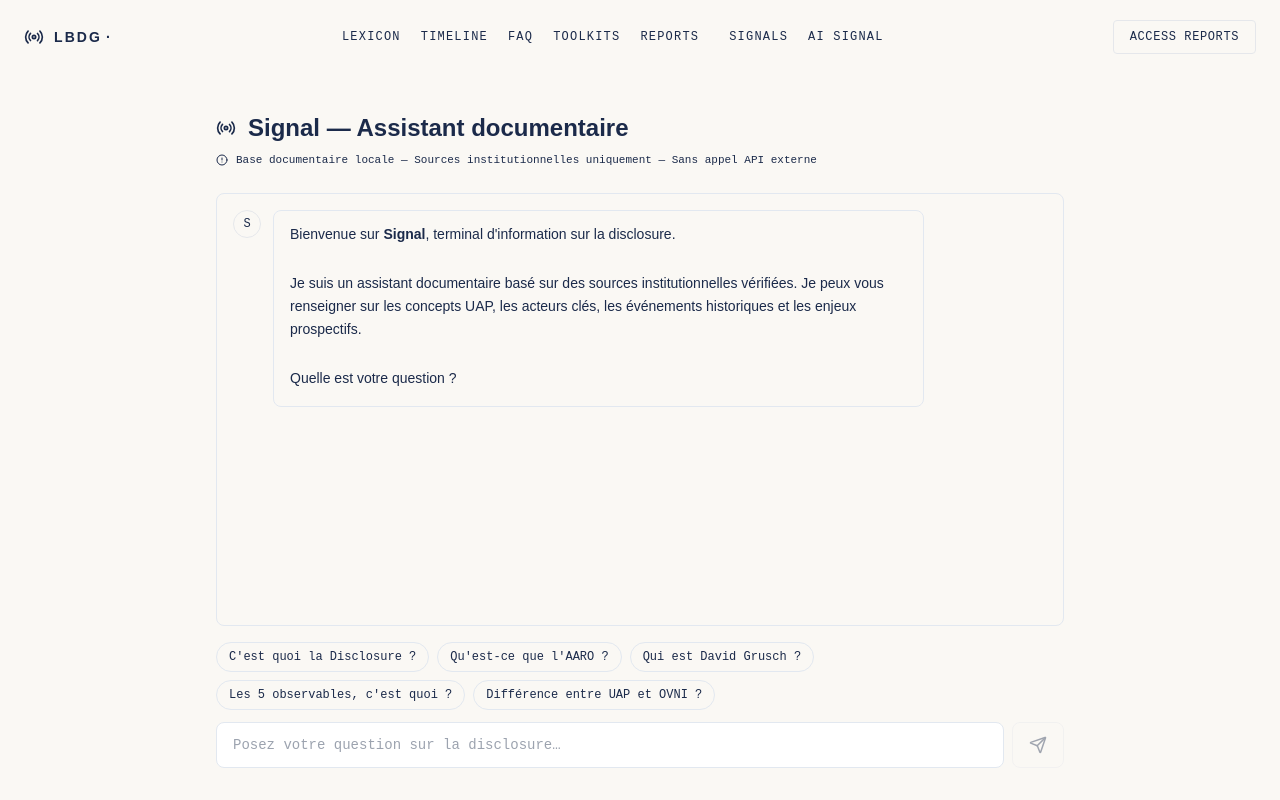
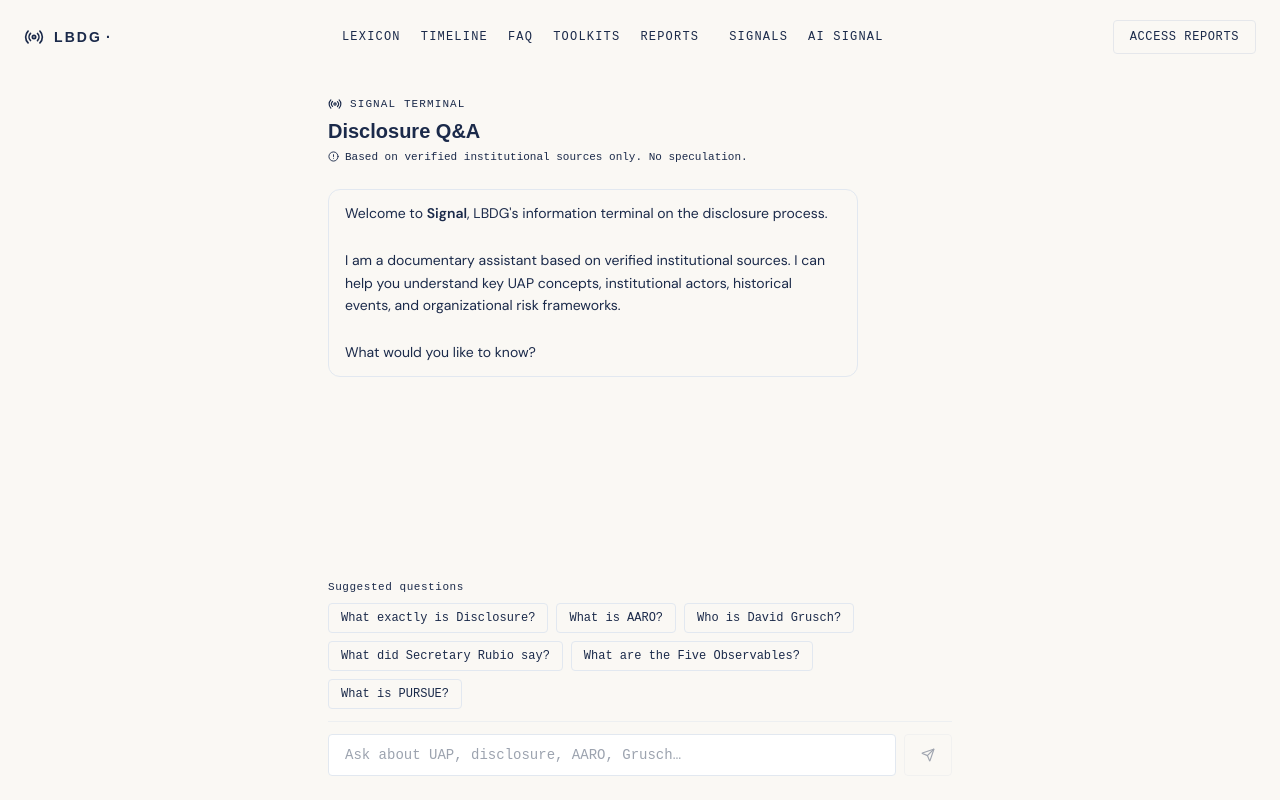
Before and after one commit to lbdgGit/DisclosureHub, a Next.js app in the folder disclosure-hub-starter/: page /chatbot in a window 1280 px wide. Shown: the top 800 px of the page. Built offline with nearby package versions, Linux system fonts and the light colour scheme; a web font is replaced by a local one.

Commit message:
Update page.tsx

```diff
--- a/disclosure-hub-starter/app/chatbot/page.tsx
+++ b/disclosure-hub-starter/app/chatbot/page.tsx
@@ -9,48 +9,52 @@ const INITIAL_MESSAGES: ChatMessage[] = [
   {
     role: 'assistant',
     content:
-      "Bienvenue sur **Signal**, terminal d'information sur la disclosure.\n\nJe suis un assistant documentaire basé sur des sources institutionnelles vérifiées. Je peux vous renseigner sur les concepts UAP, les acteurs clés, les événements historiques et les enjeux prospectifs.\n\nQuelle est votre question ?",
+      "Welcome to **Signal**, LBDG's information terminal on the disclosure process.\n\nI am a documentary assistant based on verified institutional sources. I can help you understand key UAP concepts, institutional actors, historical events, and organizational risk frameworks.\n\nWhat would you like to know?",
     timestamp: Date.now(),
   },
 ];
 
 const QUICK_QUESTIONS = [
-  "C'est quoi la Disclosure ?",
-  "Qu'est-ce que l'AARO ?",
-  "Qui est David Grusch ?",
-  "Les 5 observables, c'est quoi ?",
-  "Différence entre UAP et OVNI ?",
+  'What exactly is Disclosure?',
+  'What is AARO?',
+  'Who is David Grusch?',
+  'What did Secretary Rubio say?',
+  'What are the Five Observables?',
+  'What is PURSUE?',
 ];
 
-// Formater le markdown simple
 function formatContent(text: string) {
   const parts = text.split('\n');
   return parts.map((line, i) => {
     if (line === '') return <br key={i} />;
     if (line.startsWith('- ')) {
+      const content = line.slice(2).replace(/\*\*(.*?)\*\*/g, '<strong>$1</strong>').replace(/\*(.*?)\*/g, '<em>$1</em>');
       return (
-        <li key={i} className="flex items-start gap-2 my-0.5">
-          <span className="text-signal mt-1.5 text-xs">•</span>
-          <span dangerouslySetInnerHTML={{ __html: boldify(line.slice(2)) }} />
+        <li key={i} className="flex items-start gap-2 text-sm leading-relaxed">
+          <span className="text-signal mt-1.5 shrink-0">•</span>
+          <span dangerouslySetInnerHTML={{ __html: content }} />
         </li>
       );
     }
+    if (line.startsWith('•')) {
+      const content = line.slice(1).trim().replace(/\*\*(.*?)\*\*/g, '<strong>$1</strong>').replace(/\*(.*?)\*/g, '<em>$1</em>');
       return (
-      <span key={i} className="block mb-1" dangerouslySetInnerHTML={{ __html: boldify(line) }} />
+        <li key={i} className="flex items-start gap-2 text-sm leading-relaxed">
+          <span className="text-signal mt-1.5 shrink-0">•</span>
+          <span dangerouslySetInnerHTML={{ __html: content }} />
+        </li>
       );
+    }
+    const formatted = line.replace(/\*\*(.*?)\*\*/g, '<strong class="text-bright">$1</strong>').replace(/\*(.*?)\*/g, '<em class="text-body/90">$1</em>');
+    return <p key={i} className="text-sm leading-relaxed" dangerouslySetInnerHTML={{ __html: formatted }} />;
   });
-}
-
-function boldify(text: string): string {
-  return text.replace(/\*\*(.*?)\*\*/g, '<strong class="text-bright font-semibold">$1</strong>');
 }
 
 export default function ChatbotPage() {
   const [messages, setMessages] = useState<ChatMessage[]>(INITIAL_MESSAGES);
   const [input, setInput]       = useState('');
   const [loading, setLoading]   = useState(false);
-  const bottomRef               = useRef<HTMLDivElement>(null);
-  const inputRef                = useRef<HTMLInputElement>(null);
+  const bottomRef = useRef<HTMLDivElement>(null);
 
   useEffect(() => {
     bottomRef.current?.scrollIntoView({ behavior: 'smooth' });
@@ -59,30 +63,17 @@ export default function ChatbotPage() {
   const sendMessage = (text: string) => {
     if (!text.trim() || loading) return;
 
-    const userMsg: ChatMessage = {
-      role: 'user',
-      content: text.trim(),
-      timestamp: Date.now(),
-    };
-
+    const userMsg: ChatMessage = { role: 'user', content: text.trim(), timestamp: Date.now() };
     setMessages((prev) => [...prev, userMsg]);
     setInput('');
     setLoading(true);
 
-    // Simulation délai réseau
     setTimeout(() => {
-      const node     = findResponse(text);
-      const response = node.response;
-
-      const assistantMsg: ChatMessage = {
-        role: 'assistant',
-        content: response,
-        timestamp: Date.now(),
-      };
-
-      setMessages((prev) => [...prev, assistantMsg]);
+      const node = findResponse(text);
+      const botMsg: ChatMessage = { role: 'assistant', content: node.response, timestamp: Date.now() };
+      setMessages((prev) => [...prev, botMsg]);
       setLoading(false);
-    }, 600 + Math.random() * 500);
+    }, 600);
   };
 
   const handleSubmit = (e: React.FormEvent) => {
@@ -91,129 +82,99 @@ export default function ChatbotPage() {
   };
 
   return (
-    <div className="max-w-4xl mx-auto px-4 sm:px-6 pt-28 pb-8 flex flex-col h-[100dvh]">
+    <div className="max-w-2xl mx-auto px-4 sm:px-6 pt-24 pb-6 flex flex-col" style={{ height: '100dvh' }}>
       {/* Header */}
-      <div className="mb-6 shrink-0">
-        <div className="flex items-center gap-3 mb-2">
-          <div className="relative">
-            <Radio size={20} className="text-cold" />
-            <span className="absolute -top-0.5 -right-0.5 w-1.5 h-1.5 rounded-full bg-cold animate-pulse" />
+      <div className="mb-4 shrink-0">
+        <div className="flex items-center gap-2 mb-1">
+          <Radio size={14} className="text-signal" />
+          <span className="text-2xs font-mono text-signal tracking-widest uppercase" style={{ fontFamily: 'JetBrains Mono, monospace' }}>
+            Signal Terminal
+          </span>
+          <span className="w-1.5 h-1.5 rounded-full bg-signal animate-pulse ml-1" />
         </div>
-          <h1
-            className="font-display text-2xl font-700 text-bright"
-            style={{ fontFamily: 'Syne, sans-serif', fontWeight: 700 }}
-          >
-            Signal — Assistant documentaire
+        <h1 className="font-display text-xl font-700 text-bright" style={{ fontFamily: 'Syne, sans-serif', fontWeight: 700 }}>
+          Disclosure Q&A
         </h1>
-        </div>
-        <div className="flex items-center gap-2">
-          <AlertCircle size={12} className="text-muted" />
-          <p
-            className="text-2xs font-mono text-muted"
-            style={{ fontFamily: 'JetBrains Mono, monospace' }}
-          >
-            Base documentaire locale — Sources institutionnelles uniquement — Sans appel API externe
+        <div className="flex items-center gap-1.5 mt-1">
+          <AlertCircle size={11} className="text-muted" />
+          <p className="text-2xs font-mono text-muted" style={{ fontFamily: 'JetBrains Mono, monospace' }}>
+            Based on verified institutional sources only. No speculation.
           </p>
         </div>
       </div>
 
-      {/* Zone de messages */}
-      <div className="flex-1 overflow-y-auto rounded-lg border border-border bg-surface/30 p-4 space-y-4 mb-4">
-        {messages.map((msg, idx) => (
+      {/* Messages */}
+      <div className="flex-1 overflow-y-auto space-y-4 py-2 min-h-0">
+        {messages.map((msg, i) => (
+          <div key={i} className={cn('flex', msg.role === 'user' ? 'justify-end' : 'justify-start')}>
             <div
-            key={idx}
               className={cn(
-              'flex gap-3 animate-fade-in',
-              msg.role === 'user' ? 'flex-row-reverse' : 'flex-row',
+                'max-w-[85%] px-4 py-3 rounded-xl text-sm space-y-1',
+                msg.role === 'user'
+                  ? 'bg-signal/15 text-bright border border-signal/20'
+                  : 'bg-surface border border-border text-body',
               )}
             >
-            {/* Avatar */}
-            <div
-              className={cn(
-                'shrink-0 w-7 h-7 rounded-full flex items-center justify-center text-xs font-mono font-600',
-                msg.role === 'user'
-                  ? 'bg-signal/20 text-signal border border-signal/30'
-                  : 'bg-cold/20 text-cold border border-cold/30',
+              {msg.role === 'assistant' ? (
+                <div className="space-y-1">{formatContent(msg.content)}</div>
+              ) : (
+                <p>{msg.content}</p>
               )}
-              style={{ fontFamily: 'JetBrains Mono, monospace' }}
-            >
-              {msg.role === 'user' ? 'U' : 'S'}
-            </div>
-
-            {/* Bulle */}
-            <div
-              className={cn(
-                'max-w-[80%] px-4 py-3 rounded-lg text-sm leading-relaxed',
-                msg.role === 'user'
-                  ? 'bg-signal/10 border border-signal/20 text-bright'
-                  : 'bg-panel border border-border text-body/90',
-              )}
-              style={{ fontFamily: 'Syne, sans-serif' }}
-            >
-              {formatContent(msg.content)}
             </div>
           </div>
         ))}
 
-        {/* Indicateur de chargement */}
         {loading && (
-          <div className="flex gap-3">
-            <div className="shrink-0 w-7 h-7 rounded-full flex items-center justify-center bg-cold/20 text-cold border border-cold/30 text-xs font-mono">
-              S
-            </div>
-            <div className="px-4 py-3 rounded-lg bg-panel border border-border">
-              <div className="flex gap-1 items-center">
+          <div className="flex justify-start">
+            <div className="bg-surface border border-border px-4 py-3 rounded-xl">
+              <div className="flex gap-1">
                 {[0, 1, 2].map((i) => (
-                  <span
-                    key={i}
-                    className="w-1.5 h-1.5 rounded-full bg-cold/60 animate-pulse"
-                    style={{ animationDelay: `${i * 0.2}s` }}
-                  />
+                  <div key={i} className="w-1.5 h-1.5 rounded-full bg-muted/60 animate-pulse" style={{ animationDelay: `${i * 150}ms` }} />
                 ))}
               </div>
             </div>
           </div>
         )}
-
         <div ref={bottomRef} />
       </div>
 
-      {/* Questions rapides */}
-      <div className="mb-3 flex flex-wrap gap-2 shrink-0">
+      {/* Quick questions */}
+      {messages.length <= 2 && (
+        <div className="shrink-0 py-3">
+          <p className="text-2xs font-mono text-muted mb-2 tracking-wider" style={{ fontFamily: 'JetBrains Mono, monospace' }}>
+            Suggested questions
+          </p>
+          <div className="flex flex-wrap gap-2">
             {QUICK_QUESTIONS.map((q) => (
               <button
                 key={q}
                 onClick={() => sendMessage(q)}
-            disabled={loading}
-            className="px-3 py-1.5 rounded-full border border-border text-xs font-mono text-muted hover:text-bright hover:border-signal/30 disabled:opacity-40 transition-all"
+                className="px-3 py-1.5 rounded text-xs font-mono text-muted border border-border hover:text-bright hover:border-signal/30 transition-all"
                 style={{ fontFamily: 'JetBrains Mono, monospace' }}
               >
                 {q}
               </button>
             ))}
           </div>
+        </div>
+      )}
 
       {/* Input */}
-      <form
-        onSubmit={handleSubmit}
-        className="shrink-0 flex gap-2"
-      >
+      <form onSubmit={handleSubmit} className="shrink-0 flex gap-2 pt-3 border-t border-border/50">
         <input
-          ref={inputRef}
           type="text"
           value={input}
           onChange={(e) => setInput(e.target.value)}
-          placeholder="Posez votre question sur la disclosure…"
-          disabled={loading}
-          className="flex-1 px-4 py-3 rounded-lg border border-border bg-surface text-bright text-sm placeholder:text-muted/50 focus:outline-none focus:border-cold/50 disabled:opacity-50 transition-colors"
+          placeholder="Ask about UAP, disclosure, AARO, Grusch…"
+          className="flex-1 px-4 py-2.5 rounded border border-border bg-surface text-bright text-sm placeholder:text-muted/50 focus:outline-none focus:border-signal/40 transition-colors"
           style={{ fontFamily: 'JetBrains Mono, monospace' }}
         />
         <button
           type="submit"
           disabled={!input.trim() || loading}
-          className="px-4 py-3 rounded-lg bg-cold/10 border border-cold/30 text-cold hover:bg-cold/20 disabled:opacity-40 transition-all"
+          className="px-4 py-2.5 rounded border border-signal/40 text-signal hover:bg-signal/10 disabled:opacity-40 transition-all"
         >
-          <Send size={18} />
+          <Send size={14} />
         </button>
       </form>
     </div>
```
Lines whose indentation alone changed are shown as unchanged.
